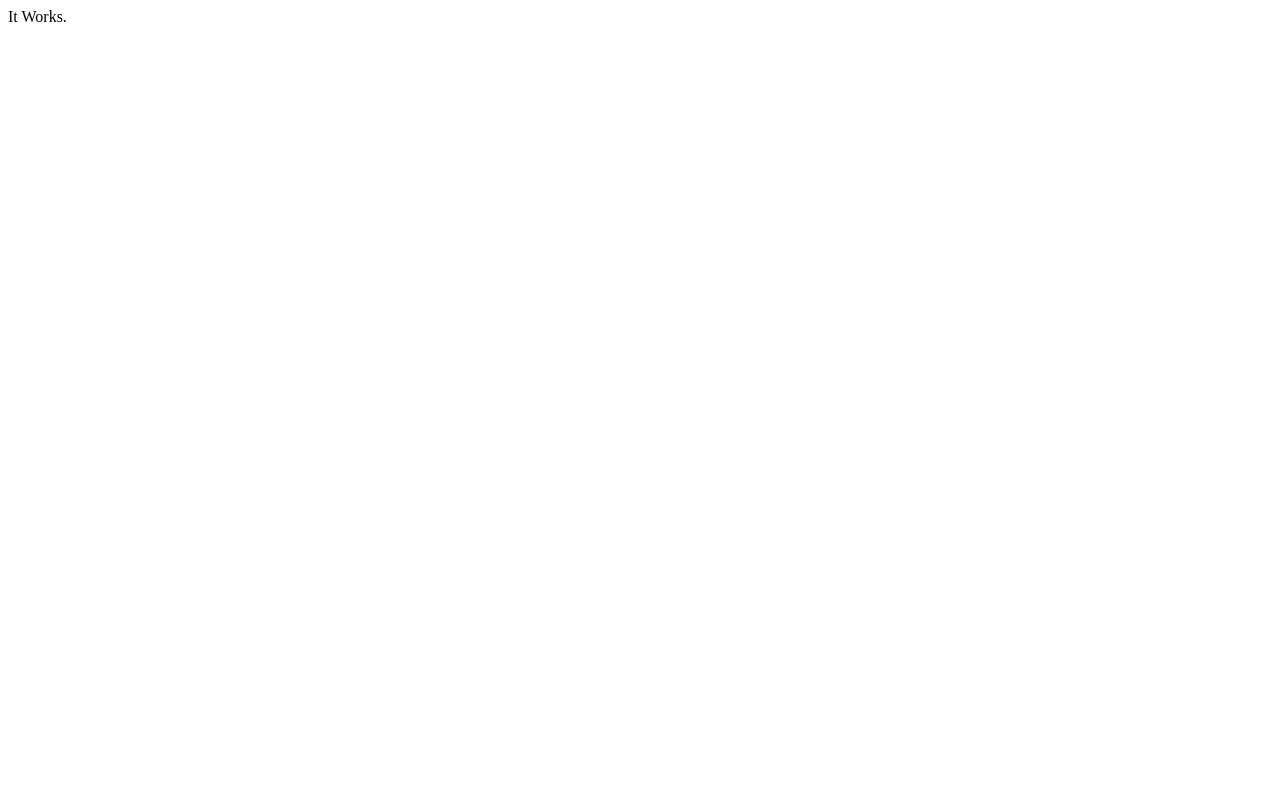
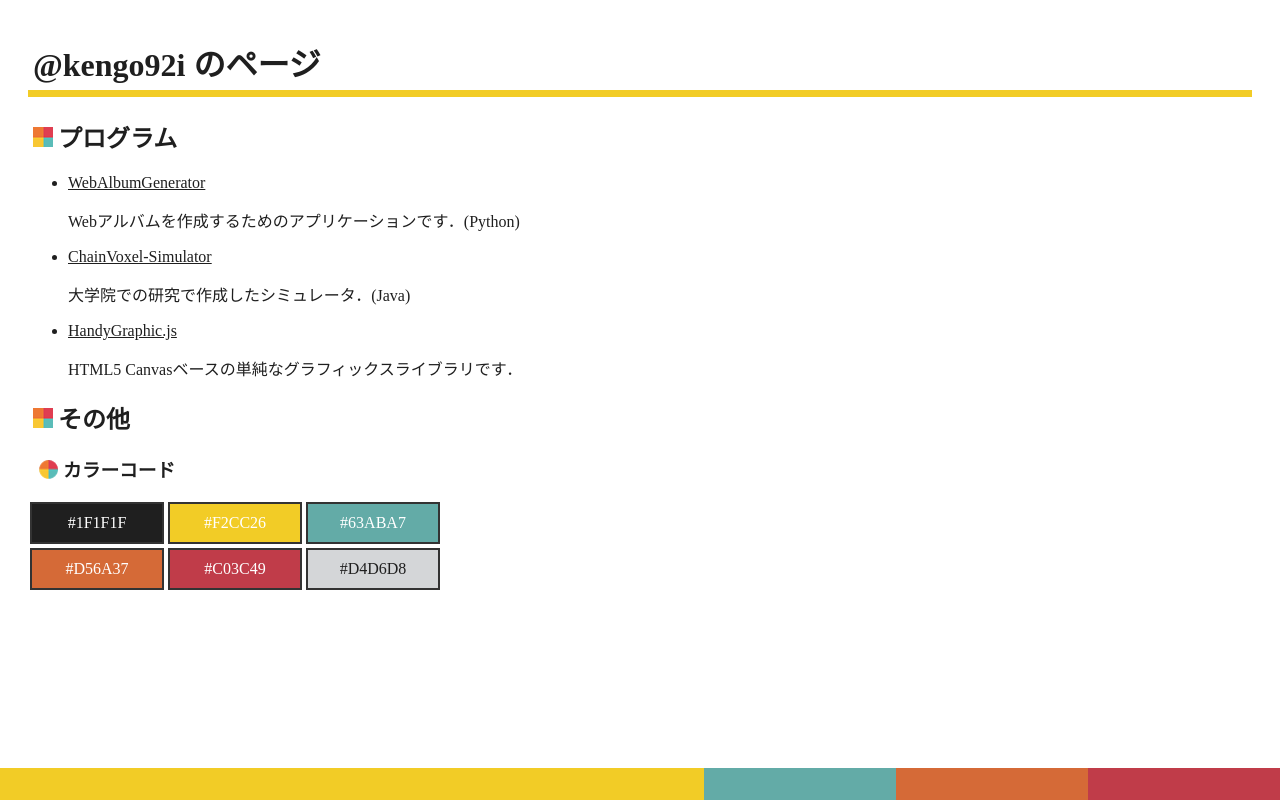
Before and after one commit to kengo92i/kengo92i.github.io, a plain HTML site: page index.html in a window 1280 px wide. Drawn offline with Linux system fonts and the light colour scheme.

Commit message:
Webページを作成

```diff
--- /dev/null
+++ b/css/style.css
@@ -0,0 +1,95 @@
+@charset "UTF-8";
+
+* {
+    color: #1F1F1F;
+}
+
+html {
+    position: relative;
+    min-height: 100%;
+}
+
+h1 {
+    padding: 5px;
+    border-bottom: 7px solid #F2CC26;
+}
+
+h2:before {
+    content: url('./images/icon1.png');
+    position: relative;
+    margin-left: 5px;
+    margin-right: 5px;
+    top: 0px;
+}
+
+h3:before {
+    content: url('./images/icon2.png');
+    position: relative;
+    margin-left: 10px;
+    margin-right: 5px;
+    top: 2px;
+}
+
+body {
+    margin-bottom: 2em;
+}
+
+/* container */
+.container {
+    margin: 0px 10px;
+    padding: 5px 10px;
+}
+
+/* footer */
+#footer {
+    position: absolute;
+    bottom: 0;
+    left: 0;
+    height: 2em;
+    width: 100%;
+    padding: 0;
+    background: #f2cc26; /* Old browsers */
+    background: -moz-linear-gradient(left,  #f2cc26 0%, #f2cc26 55%, #63aba7 55%, #63aba7 70%, #d56a37 70%, #d56a37 85%, #c03c49 85%, #c03c49 100%); /* FF3.6-15 */
+    background: -webkit-linear-gradient(left,  #f2cc26 0%,#f2cc26 55%,#63aba7 55%,#63aba7 70%,#d56a37 70%,#d56a37 85%,#c03c49 85%,#c03c49 100%); /* Chrome10-25,Safari5.1-6 */
+    background: linear-gradient(to right,  #f2cc26 0%,#f2cc26 55%,#63aba7 55%,#63aba7 70%,#d56a37 70%,#d56a37 85%,#c03c49 85%,#c03c49 100%); /* W3C, IE10+, FF16+, Chrome26+, Opera12+, Safari7+ */
+    filter: progid:DXImageTransform.Microsoft.gradient( startColorstr='#f2cc26', endColorstr='#c03c49',GradientType=1 ); /* IE6-9 */
+
+}
+
+/* color-sample-block */
+#color-code-grid {
+    width: 450px;
+}
+.color-code-block {
+    float: left;
+    width: 120px;
+    padding: 10px 5px;
+    margin: 2px;
+    text-align: center;
+    border: 2px solid #333;
+}
+
+/* utility */
+.bg-black {
+    color: #FFFFFF;
+    background-color: #1F1F1F;
+}
+.bg-yellow {
+    color: #FFFFFF;
+    background-color: #F2CC26;
+}
+.bg-blue {
+    color: #FFFFFF;
+    background-color: #63ABA7;
+}
+.bg-orange {
+    color: #FFFFFF;
+    background-color: #D56A37;
+}
+.bg-red {
+    color: #FFFFFF;
+    background-color: #C03C49;
+}
+.bg-gray {
+    background-color: #D4D6D8;
+}
--- a/index.html
+++ b/index.html
@@ -1 +1,50 @@
-It Works.
+<html>
+    <head>
+        <title>@kengo92i のページ</title>
+        <meta charset="utf-8">
+        <meta name="description" content="kengo92iのWebページです．">
+        <meta name="author" content="kengo92i">
+        <meta name="viewport" content="width=device-width, initial-scale=1">
+        <link rel="shortcut icon" href="images/favicon.icns">
+        <link rel="stylesheet" type="text/css" href="css/style.css">
+    </head>
+    <body>
+        <div class="container">
+            <h1>@kengo92i のページ</h1>
+            <h2>プログラム</h2>
+            <ul>
+                <li>
+                    <a href="https://kengo92i.github.io/WebAlbumGenerator/.">WebAlbumGenerator</a>
+                    <p>Webアルバムを作成するためのアプリケーションです．(Python)</p>
+                </li>
+                <li>
+                    <a href="https://github.com/kengo92i/ChainVoxel-Simulator">ChainVoxel-Simulator</a>
+                    <p>大学院での研究で作成したシミュレータ．(Java)</p>
+                </li>
+                <li>
+                    <a href="https://kengo92i.github.io/HandyGraphic.js/.">HandyGraphic.js</a>
+                    <p>HTML5 Canvasベースの単純なグラフィックスライブラリです．</p>
+                </li>
+                <!--
+                <li>
+                    <a href="#">その他</a>
+                    <p>ほげほげ</p>
+                </li>
+                -->
+            </ul>
+            <h2>その他</h2>
+            <h3>カラーコード</h3>
+            <div id="color-code-grid">
+                <div class="color-code-block bg-black">#1F1F1F</div>
+                <div class="color-code-block bg-yellow">#F2CC26</div>
+                <div class="color-code-block bg-blue">#63ABA7</div>
+                <div class="color-code-block bg-orange">#D56A37</div>
+                <div class="color-code-block bg-red">#C03C49</div>
+                <div class="color-code-block bg-gray">#D4D6D8</div>
+            </div>
+        </div>
+
+        <footer id="footer">
+        </footer>
+    </body>
+</html>
```
Also changed, not shown: css/images/icon1.png (added), css/images/icon2.png (added), images/nasubi.png (added), 1 other file.
